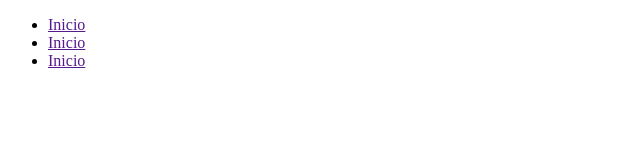
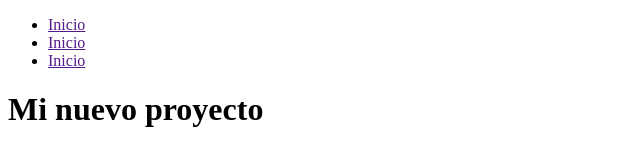
Before and after one commit to AngelMx27/gitGithub, a plain HTML site: page index.html in a window 1280 px wide. Shown: the whole page, without its empty margins (0-640 px from the left). Drawn offline with Linux system fonts and the light colour scheme.

Commit message:
Prueba para subir a GitHub

```diff
--- a/index.html
+++ b/index.html
@@ -15,7 +15,9 @@
             </ul>
         </nav>
     </header>
-    <main></main>
+    <main>
+        <h1>Mi nuevo proyecto</h1>
+    </main>
     <footer></footer>
 </body>
 </html>
```
